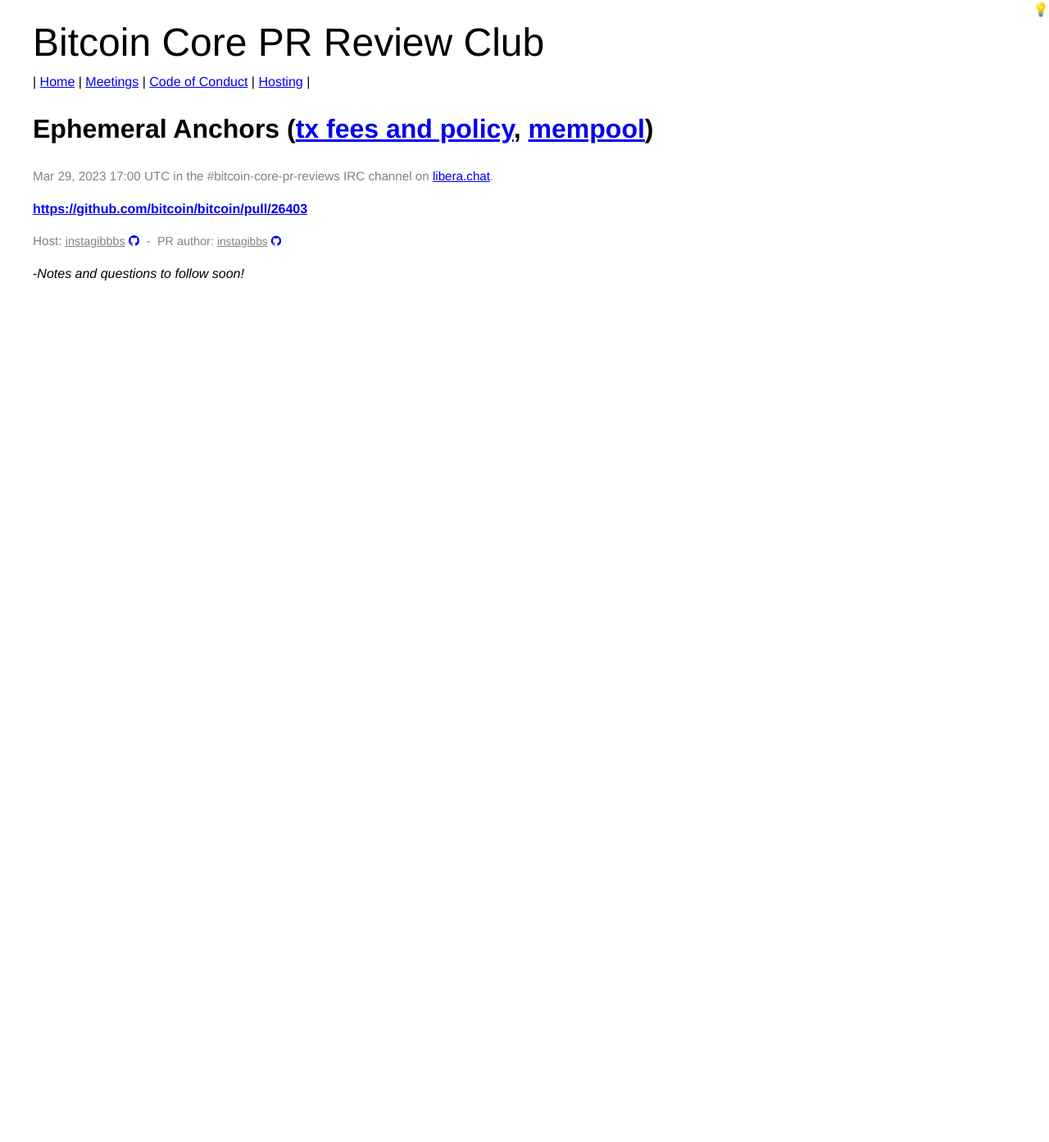
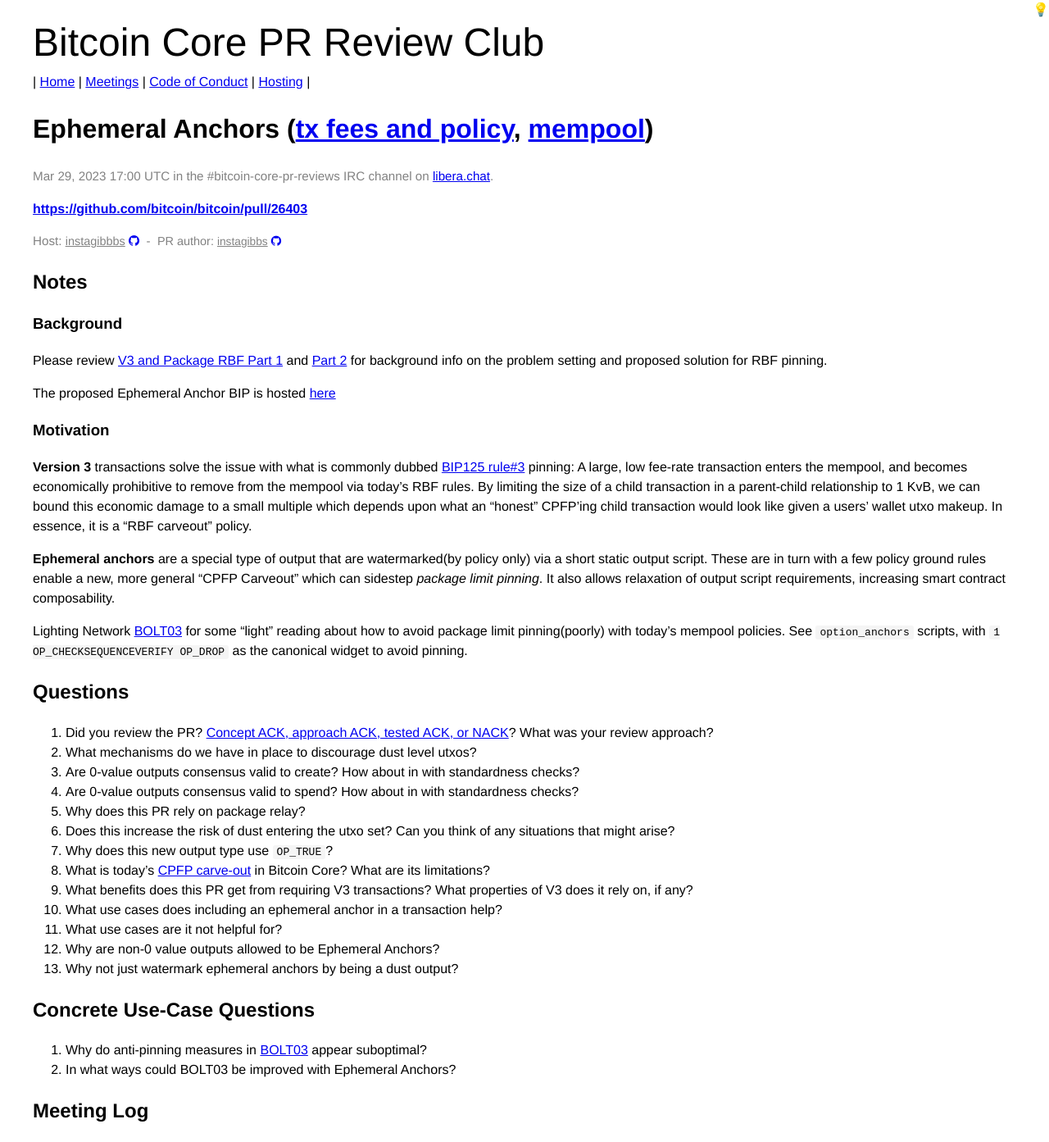
Before and after one commit to bitcoin-core-review-club/website, a Jekyll site: the page built from _posts/2023-03-29-#26403.md, in a window 1280 px wide. Shown: the whole page at 82% size. Built offline with Jekyll 4.4.1, drawn with Linux system fonts in a browser that asks for light colours; before the commit the page ends 916 px from its top, so only the background shows below that.

Commit message:
Add some notes for EA

```diff
--- a/_posts/2023-03-29-#26403.md
+++ b/_posts/2023-03-29-#26403.md
@@ -10,18 +10,44 @@
 commit:
 ---
 
--_Notes and questions to follow soon!_
+## Notes
 
-<!-- TODO: Before meeting, add notes and questions
-## Notes
+### Background
+
+Please review [V3 and Package RBF Part 1](https://bitcoincore.reviews/25038) and [Part 2](https://bitcoincore.reviews/25038-2) for background info on the problem setting and proposed solution for RBF pinning.
+
+The proposed Ephemeral Anchor BIP is hosted [here](https://github.com/instagibbs/bips/blob/ephemeral_anchor/bip-ephemeralanchors.mediawiki)
+
+### Motivation
+
+**Version 3** transactions solve the issue with what is commonly dubbed [BIP125 rule#3](https://github.com/bitcoin/bips/blob/master/bip-0125.mediawiki) pinning: A large, low fee-rate transaction enters the mempool, and becomes economically prohibitive to remove from the mempool via today's RBF rules. By limiting the size of a child transaction in a parent-child relationship to 1 KvB, we can bound this economic damage to a small multiple which depends upon what an "honest" CPFP'ing child transaction would look like given a users' wallet utxo makeup. In essence, it is a "RBF carveout" policy.
+
+**Ephemeral anchors** are a special type of output that are watermarked(by policy only) via a short static output script. These are in turn with a few policy ground rules enable a new, more general "CPFP Carveout" which can sidestep *package limit pinning*. It also allows relaxation of output script requirements, increasing smart contract composability.
+
+Lighting Network [BOLT03](https://github.com/lightning/bolts/blob/master/03-transactions.md#commitment-transaction-outputs) for some "light" reading about how to avoid package limit pinning(poorly) with today's mempool policies. See `option_anchors` scripts, with `1 OP_CHECKSEQUENCEVERIFY OP_DROP` as the canonical widget to avoid pinning.
 
 ## Questions
 
-1. Did you review the PR? [Concept ACK, approach ACK, tested ACK, or NACK](https://github.com/bitcoin/bitcoin/blob/master/CONTRIBUTING.md#peer-review)?
-What was your review approach?
+1. Did you review the PR? [Concept ACK, approach ACK, tested ACK, or NACK](https://github.com/bitcoin/bitcoin/blob/master/CONTRIBUTING.md#peer-review)? What was your review approach?
+1. What mechanisms do we have in place to discourage dust level utxos?
+1. Are 0-value outputs consensus valid to create? How about in with standardness checks?
+1. Are 0-value outputs consensus valid to spend? How about in with standardness checks?
+1. Why does this PR rely on package relay?
+1. Does this increase the risk of dust entering the utxo set? Can you think of any situations that might arise?
+1. Why does this new output type use `OP_TRUE`?
+1. What is today's [CPFP carve-out](https://bitcoinops.org/en/topics/cpfp-carve-out/) in Bitcoin Core? What are its limitations?
+1. What benefits does this PR get from requiring V3 transactions? What properties of V3 does it rely on, if any?
+1. What use cases does including an ephemeral anchor in a transaction help?
+1. What use cases are it not helpful for?
+1. Why are non-0 value outputs allowed to be Ephemeral Anchors?
+1. Why not just watermark ephemeral anchors by being a dust output?
+
+## Concrete Use-Case Questions
+
+1. Why do anti-pinning measures in [BOLT03](https://github.com/lightning/bolts/blob/master/03-transactions.md#commitment-transaction-outputs) appear suboptimal?
+1. In what ways could BOLT03 be improved with Ephemeral Anchors?
 
 ## Meeting Log
 
 {% irc %}
 {% endirc %}
--->
```
